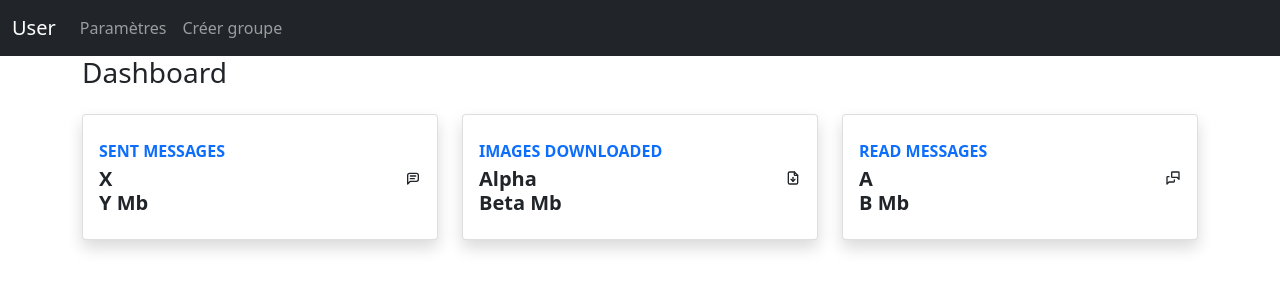
After one commit to acburihan/chat_flask, a Flask app: page /dashboard in a window 1280 px wide. The commit adds this page. Shown: the top 300 px of the page. Run offline with Flask 2, Linux system fonts and the light colour scheme; some libraries are stand-ins or nearby versions.

Commit message:
Dashboard frontend
Added Dashboard frontend

```diff
--- a/app.py
+++ b/app.py
@@ -35,6 +35,11 @@ def group_page():
     return flask.render_template("groups.html")
 
 
+@app.route('/dashboard')
+def dashboard_page():
+    return flask.render_template("dashboard.html")
+
+
 @app.route('/login')
 def login_page():
     return flask.render_template("login.html")
@@ -43,6 +48,7 @@ def login_page():
 @app.route('/signup')
 def signup_page():
     return flask.render_template("signup.html")
+
 
 @app.route('/api/signup', methods=['GET', 'POST'])
 def signup_api():
@@ -56,6 +62,7 @@ def signup_api():
 
     db.session.commit()
     return flask.render_template("index.html.jinja2")
+
 
 @app.route('/api/get_current_user')
 def get_current_user():
--- /dev/null
+++ b/templates/dashboard.html
@@ -0,0 +1,99 @@
+<!DOCTYPE html>
+<html lang="en">
+
+<head>
+    <meta charset="utf-8">
+    <meta name="viewport" content="width=device-width, initial-scale=1.0, shrink-to-fit=no">
+    <title>Dashboard</title>
+    <link rel="stylesheet" href="https://cdn.jsdelivr.net/npm/bootstrap@5.1.3/dist/css/bootstrap.min.css">
+    <link rel="stylesheet" href="assets/css/styles.css">
+</head>
+
+<body>
+    <nav class="navbar navbar-expand-lg navbar-dark bg-dark" style="max-height: 10vh;">
+         <div class="container-fluid">
+          <a class="navbar-brand" href="/">User</a>
+          <button class="navbar-toggler" type="button" data-bs-toggle="collapse" data-bs-target="#navbarColor01" aria-controls="navbarColor01" aria-expanded="false" aria-label="Toggle navigation">
+            <span class="navbar-toggler-icon"></span>
+          </button>
+
+          <div class="collapse navbar-collapse" id="navbarColor01">
+            <ul class="navbar-nav me-auto mb-2 mb-lg-0">
+              <li class="nav-item">
+                <a class="nav-link" aria-current="page" href="dashboard">Paramètres</a>
+              </li>
+              <li class="nav-item">
+                <a class="nav-link" href="groups">Créer groupe</a>
+              </li>
+            </ul>
+          </div>
+         </div>
+        </nav>
+    <div class="container">
+        <div class="d-sm-flex justify-content-between align-items-center mb-4">
+            <h3 class="text-dark mb-0">Dashboard</h3>
+        </div>
+        <div class="row">
+            <div class="col">
+                <div class="card shadow border-start-primary py-2">
+                    <div class="card-body">
+                        <div class="row align-items-center no-gutters">
+                            <div class="col me-2">
+                                <div class="text-uppercase text-primary fw-bold text-xs mb-1"><span>Sent messages</span></div>
+                                <div class="text-dark fw-bold h5 mb-0"><span>X</span></div>
+                                <div class="text-dark fw-bold h5 mb-0"><span>Y Mb</span></div>
+                            </div>
+                            <div class="col-auto"><svg xmlns="http://www.w3.org/2000/svg" width="1em" height="1em" viewBox="0 0 24 24" stroke-width="2" stroke="currentColor" fill="none" stroke-linecap="round" stroke-linejoin="round" class="icon icon-tabler icon-tabler-message fa-2x text-gray-300">
+                                    <path stroke="none" d="M0 0h24v24H0z" fill="none"></path>
+                                    <path d="M4 21v-13a3 3 0 0 1 3 -3h10a3 3 0 0 1 3 3v6a3 3 0 0 1 -3 3h-9l-4 4"></path>
+                                    <line x1="8" y1="9" x2="16" y2="9"></line>
+                                    <line x1="8" y1="13" x2="14" y2="13"></line>
+                                </svg></div>
+                        </div>
+                    </div>
+                </div>
+            </div>
+            <div class="col">
+                <div class="card shadow border-start-primary py-2">
+                    <div class="card-body">
+                        <div class="row align-items-center no-gutters">
+                            <div class="col me-2">
+                                <div class="text-uppercase text-primary fw-bold text-xs mb-1"><span>Images downloaded</span></div>
+                                <div class="text-dark fw-bold h5 mb-0"><span>Alpha</span></div>
+                                <div class="text-dark fw-bold h5 mb-0"><span>Beta Mb</span></div>
+                            </div>
+                            <div class="col-auto"><svg xmlns="http://www.w3.org/2000/svg" width="1em" height="1em" viewBox="0 0 24 24" stroke-width="2" stroke="currentColor" fill="none" stroke-linecap="round" stroke-linejoin="round" class="icon icon-tabler icon-tabler-file-download fa-2x text-gray-300">
+                                    <path stroke="none" d="M0 0h24v24H0z" fill="none"></path>
+                                    <path d="M14 3v4a1 1 0 0 0 1 1h4"></path>
+                                    <path d="M17 21h-10a2 2 0 0 1 -2 -2v-14a2 2 0 0 1 2 -2h7l5 5v11a2 2 0 0 1 -2 2z"></path>
+                                    <line x1="12" y1="11" x2="12" y2="17"></line>
+                                    <polyline points="9 14 12 17 15 14"></polyline>
+                                </svg></div>
+                        </div>
+                    </div>
+                </div>
+            </div>
+            <div class="col">
+                <div class="card shadow border-start-primary py-2">
+                    <div class="card-body">
+                        <div class="row align-items-center no-gutters">
+                            <div class="col me-2">
+                                <div class="text-uppercase text-primary fw-bold text-xs mb-1"><span>read messages</span></div>
+                                <div class="text-dark fw-bold h5 mb-0"><span>A</span></div>
+                                <div class="text-dark fw-bold h5 mb-0"><span>B Mb</span></div>
+                            </div>
+                            <div class="col-auto"><svg xmlns="http://www.w3.org/2000/svg" width="1em" height="1em" viewBox="0 0 24 24" stroke-width="2" stroke="currentColor" fill="none" stroke-linecap="round" stroke-linejoin="round" class="icon icon-tabler icon-tabler-messages fa-2x text-gray-300">
+                                    <path stroke="none" d="M0 0h24v24H0z" fill="none"></path>
+                                    <path d="M21 14l-3 -3h-7a1 1 0 0 1 -1 -1v-6a1 1 0 0 1 1 -1h9a1 1 0 0 1 1 1v10"></path>
+                                    <path d="M14 15v2a1 1 0 0 1 -1 1h-7l-3 3v-10a1 1 0 0 1 1 -1h2"></path>
+                                </svg></div>
+                        </div>
+                    </div>
+                </div>
+            </div>
+        </div>
+    </div>
+    <script src="https://cdn.jsdelivr.net/npm/bootstrap@5.1.3/dist/js/bootstrap.bundle.min.js"></script>
+</body>
+
+</html>
--- a/templates/index.html.jinja2
+++ b/templates/index.html.jinja2
@@ -73,7 +73,7 @@
           <div class="collapse navbar-collapse" id="navbarColor01">
             <ul class="navbar-nav me-auto mb-2 mb-lg-0">
               <li class="nav-item">
-                <a class="nav-link" aria-current="page" href="#">Paramètres</a>
+                <a class="nav-link" aria-current="page" href="dashboard">Paramètres</a>
               </li>
               <li class="nav-item">
                 <a class="nav-link" href="groups">Créer groupe</a>
```
Also changed, not shown: database/database.db.
